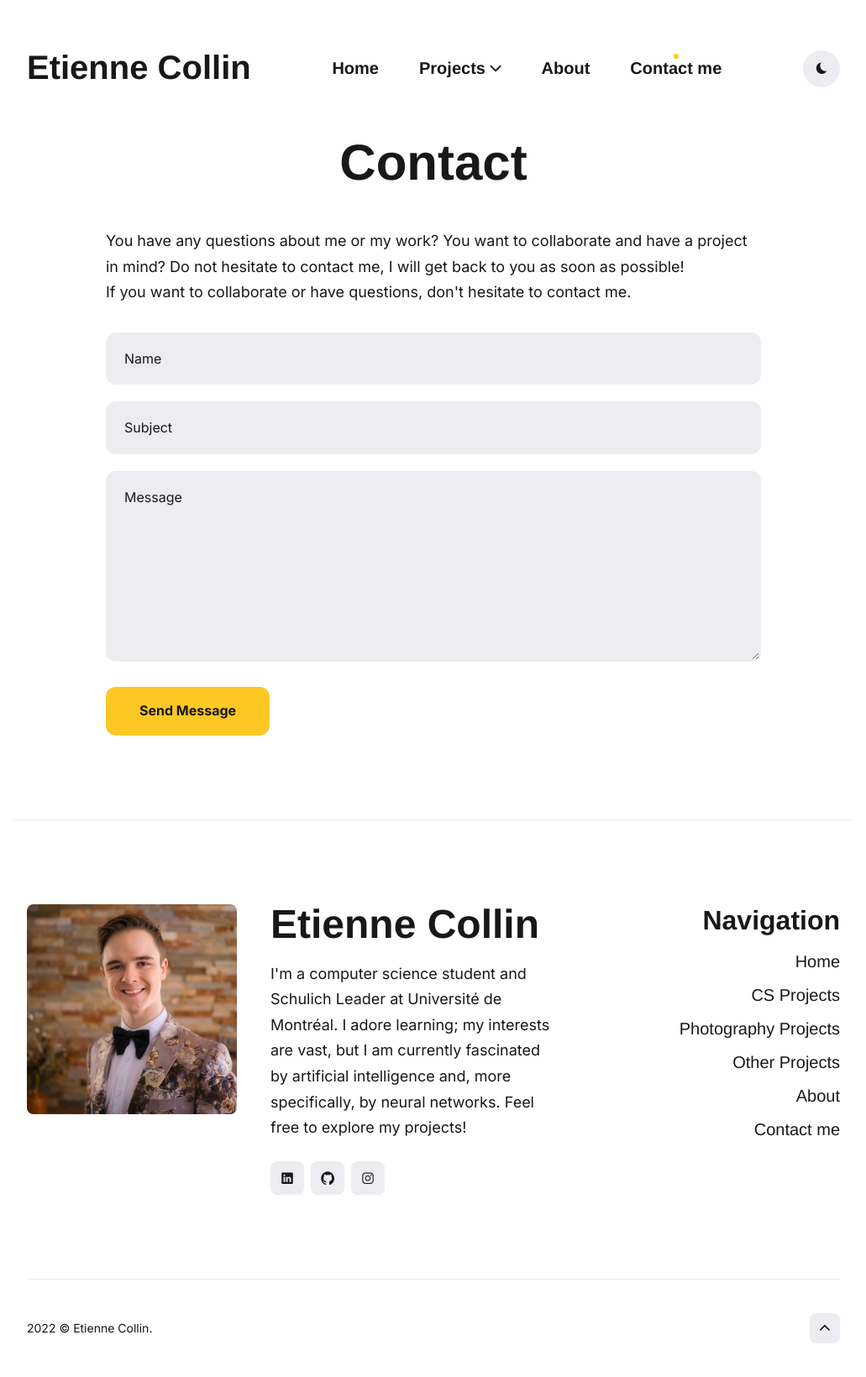
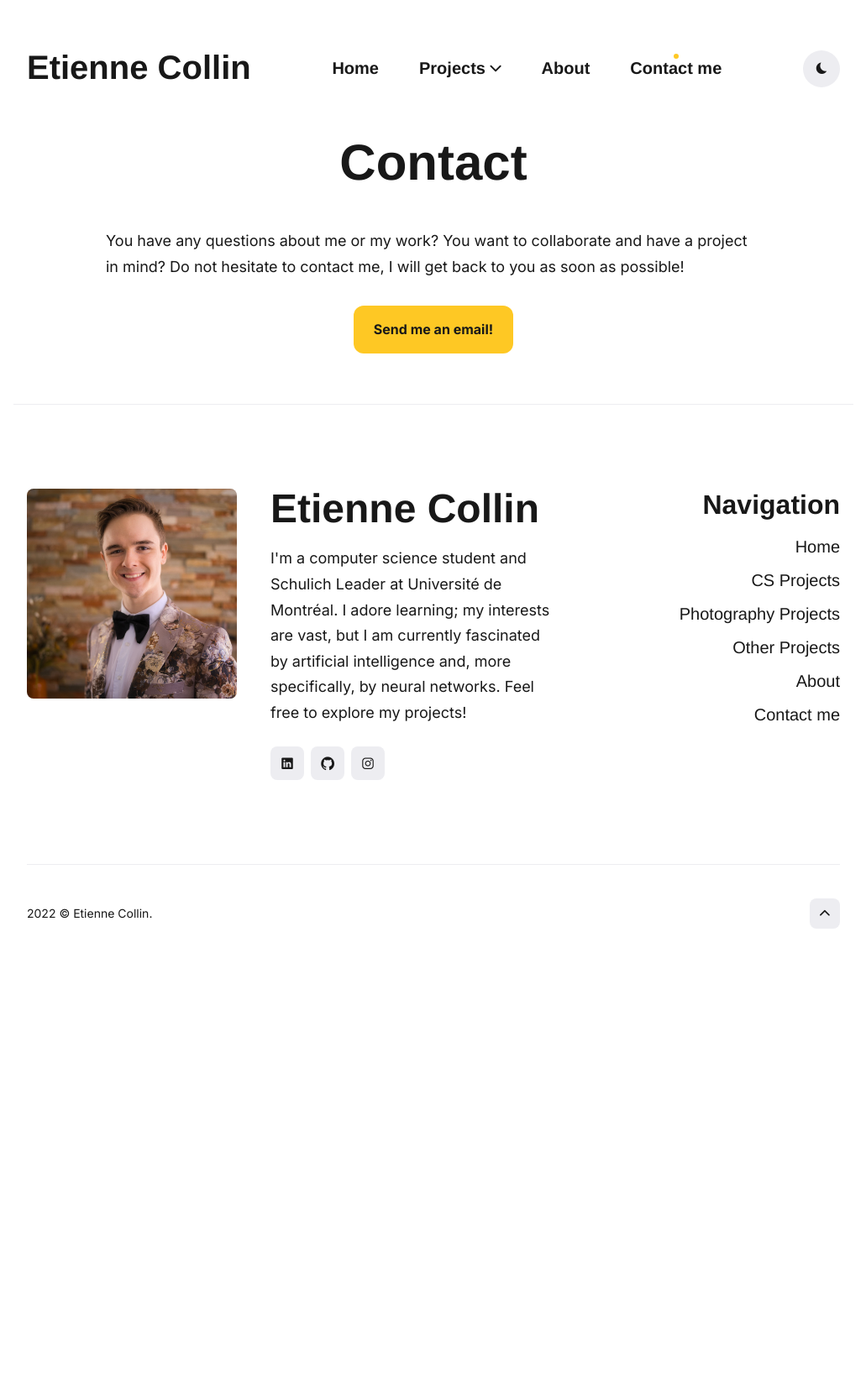
Before and after one commit to etiennecollin/etiennecollin.github.io, a Jekyll site: the page built from _pages/contact.html, in a window 1280 px wide. Shown: the whole page at 84% size, without its empty margins (124-1155 px from the left). Built offline with Jekyll 4.4.1, drawn with Linux system fonts in a browser that asks for light colours; nearby versions of some CDN libraries; some web fonts are replaced; after the commit the page ends 1146 px from its top, so only the background shows below that.

Commit message:
Removed email form

```diff
--- a/_pages/contact.html
+++ b/_pages/contact.html
@@ -5,41 +5,83 @@ permalink: /contact/
 image:
 ---
 
-You have any questions about me or my work?
-You want to collaborate and have a project in mind?
-Do not hesitate to contact me, I will get back to you as soon as possible!
+You have any questions about me or my work? You want to collaborate and have a
+project in mind? Do not hesitate to contact me, I will get back to you as soon
+as possible!
 
 <!-- Version of the form to send basic email -->
-<!-- <div style="text-align:center">
-	<br>
-	<button class="button button--small" onclick="location.href='mailto:{{site.data.settings.contact.email}}';" type="button">Send me an email!</button>
-</div> -->
+<div style="text-align: center">
+	<br />
+	<button
+		class="button button--small"
+		onclick="location.href='mailto:{{site.data.settings.contact.email}}';"
+		type="button"
+	>
+		Send me an email!
+	</button>
+</div>
 
 <!-- Version of the form to send complete email but formatting of email content broken -->
-<div class="form-box">
+<!-- <div class="form-box">
 	<div class="contact-head">
 		{% if site.data.settings.contact.description %}
-      <p class="contact-description">{{site.data.settings.contact.description}}</p>
+		<p class="contact-description">
+			{{site.data.settings.contact.description}}
+		</p>
 		{% endif %}
 	</div>
-  <form class="form" action="{% if site.data.settings.contact.email %}mailto:{{site.data.settings.contact.email}}{% else %}#{% endif %}" method="GET" enctype="text/plain">
+	<form
+		class="form"
+		action="{% if site.data.settings.contact.email %}mailto:{{site.data.settings.contact.email}}{% else %}#{% endif %}"
+		method="GET"
+		enctype="text/plain"
+	>
 		<div class="form__group">
-      <label class="form__label screen-reader-text" for="form-name">Your Name</label>
-      <input class="form__input" id="form-name" type="text" name="name" placeholder="Name" required>
+			<label class="form__label screen-reader-text" for="form-name">
+				Your Name
+			</label>
+			<input
+				class="form__input"
+				id="form-name"
+				type="text"
+				name="name"
+				placeholder="Name"
+				required
+			/>
 		</div>
 		<div class="form__group">
-		<label class="form__label screen-reader-text" for="form-subject">Your Subject</label>
-		<input class="form__input" id="form-subject" type="text" name="subject" placeholder="Subject" required>
+			<label class="form__label screen-reader-text" for="form-subject">
+				Your Subject
+			</label>
+			<input
+				class="form__input"
+				id="form-subject"
+				type="text"
+				name="subject"
+				placeholder="Subject"
+				required
+			/>
 		</div>
 		<div class="form__group">
-      <label class="form__label screen-reader-text" for="form-body">Your Message</label>
-      <textarea class="form__input" id="form-body" name="body" rows="10" placeholder="Message" required></textarea>
+			<label class="form__label screen-reader-text" for="form-body">
+				Your Message
+			</label>
+			<textarea
+				class="form__input"
+				id="form-body"
+				name="body"
+				rows="10"
+				placeholder="Message"
+				required
+			></textarea>
 		</div>
 		<div class="form__group">
-      <button class="button button--primary" type="submit" value="Send">Send Message</button>
+			<button class="button button--primary" type="submit" value="Send">
+				Send Message
+			</button>
 		</div>
 	</form>
-</div>
+</div> -->
 
 <!-- Version of the form to use with FormSpree -->
 <!-- <div class="form-box">
```
Lines whose indentation alone changed are shown as unchanged.
